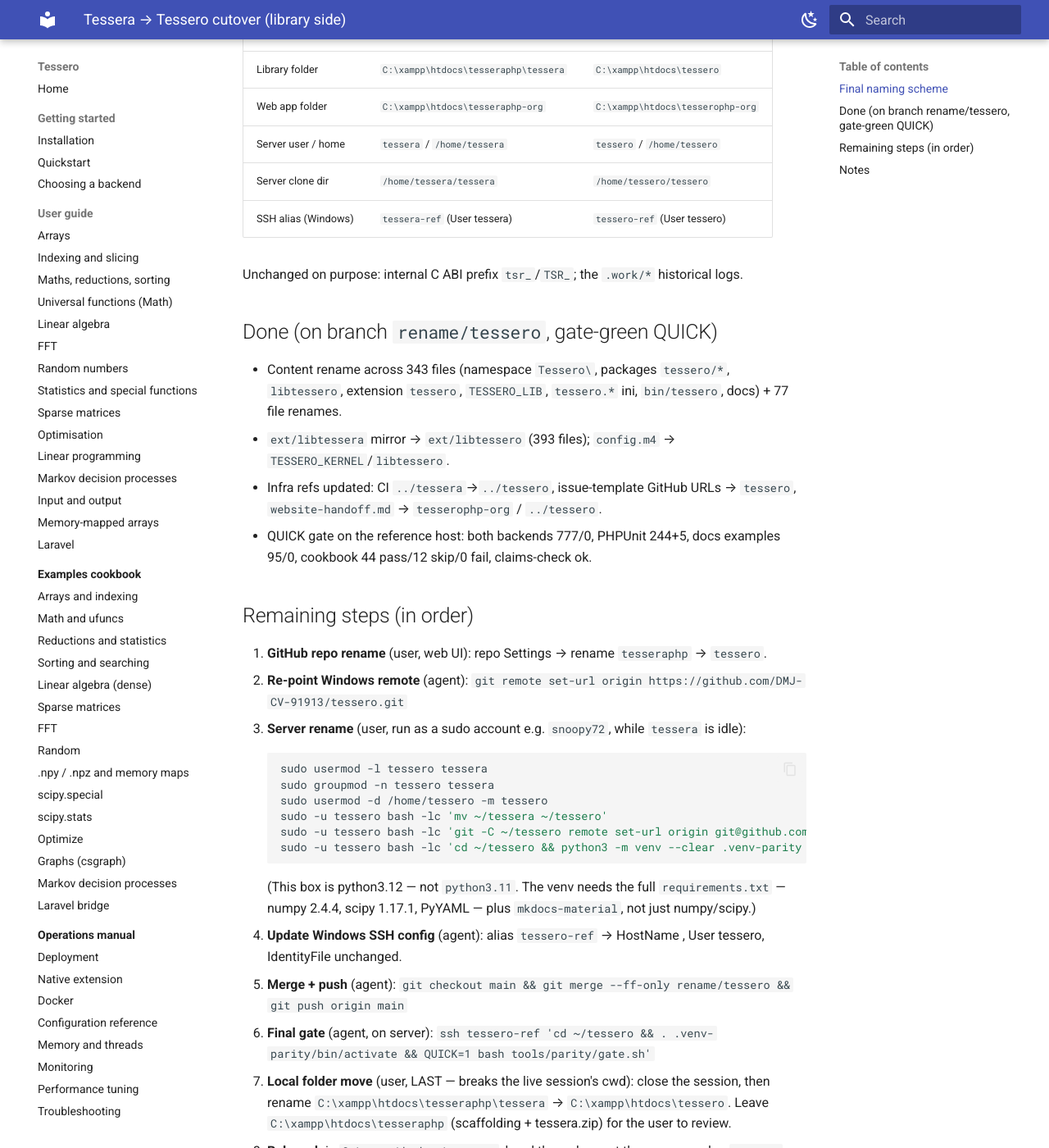
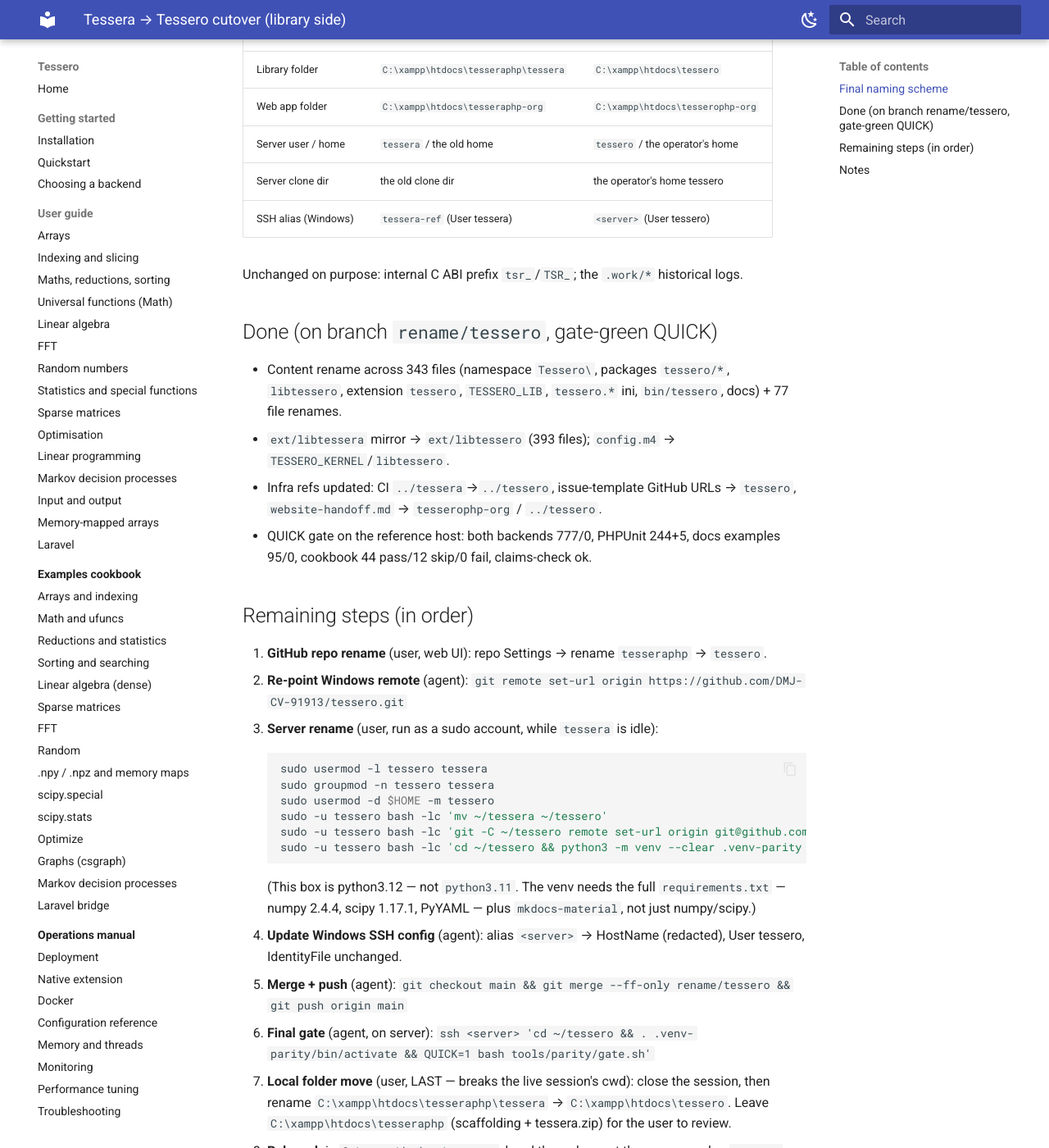
Before and after one commit to DMJ-CV-91913/tessero, an MkDocs documentation site: the page built from docs/project/rename-cutover.md, in a window 1280 px wide and 1400 px high, scrolled down 351 px. Shown: the whole window at 82% size. Built offline with MkDocs 1.6.1 and Material for MkDocs 9.7.7, drawn with Linux system fonts in a browser that asks for light colours.

Commit message:
Baseline commit for Beta Version of the Tessero Project; Authored by Douglas Johnson and Co-Authored using Claude's Opus 4.8LLM, October 4th, 2026, and subsequent commit using Opus 5.5LLM, October 24th, 2026.
Co-Authored-By: Claude Opus 4.8 (1M context) <noreply@anthropic.com>

````diff
--- a/docs/project/rename-cutover.md
+++ b/docs/project/rename-cutover.md
@@ -10,9 +10,9 @@ and a relaunched session can resume from here.
 | GitHub repo | `DMJ-CV-91913/tesseraphp` | `DMJ-CV-91913/tessero` |
 | Library folder | `C:\xampp\htdocs\tesseraphp\tessera` | `C:\xampp\htdocs\tessero` |
 | Web app folder | `C:\xampp\htdocs\tesseraphp-org` | `C:\xampp\htdocs\tesserophp-org` |
-| Server user / home | `tessera` / `/home/tessera` | `tessero` / `/home/tessero` |
-| Server clone dir | `/home/tessera/tessera` | `/home/tessero/tessero` |
-| SSH alias (Windows) | `tessera-ref` (User tessera) | `tessero-ref` (User tessero) |
+| Server user / home | `tessera` / the old home | `tessero` / the operator's home |
+| Server clone dir | the old clone dir | the operator's home tessero |
+| SSH alias (Windows) | `tessera-ref` (User tessera) | `<server>` (User tessero) |
 
 Unchanged on purpose: internal C ABI prefix `tsr_`/`TSR_`; the `.work/*` historical logs.
 
@@ -30,21 +30,21 @@ Unchanged on purpose: internal C ABI prefix `tsr_`/`TSR_`; the `.work/*` histori
 
 1. **GitHub repo rename** (user, web UI): repo Settings → rename `tesseraphp` → `tessero`.
 2. **Re-point Windows remote** (agent): `git remote set-url origin https://github.com/DMJ-CV-91913/tessero.git`
-3. **Server rename** (user, run as a sudo account e.g. `snoopy72`, while `tessera` is idle):
+3. **Server rename** (user, run as a sudo account, while `tessera` is idle):
    ```bash
    sudo usermod -l tessero tessera
    sudo groupmod -n tessero tessera
-   sudo usermod -d /home/tessero -m tessero
+   sudo usermod -d $HOME -m tessero
    sudo -u tessero bash -lc 'mv ~/tessera ~/tessero'
    sudo -u tessero bash -lc 'git -C ~/tessero remote set-url origin git@github.com:DMJ-CV-91913/tessero.git'
    sudo -u tessero bash -lc 'cd ~/tessero && python3 -m venv --clear .venv-parity && . .venv-parity/bin/activate && pip -q install -r tools/parity/requirements.txt && pip -q install mkdocs-material'
    ```
    (This box is python3.12 — not `python3.11`. The venv needs the full `requirements.txt` — numpy 2.4.4,
    scipy 1.17.1, PyYAML — plus `mkdocs-material`, not just numpy/scipy.)
-4. **Update Windows SSH config** (agent): alias `tessero-ref` → HostName <ref-host-ip>, User tessero,
+4. **Update Windows SSH config** (agent): alias `<server>` → HostName (redacted), User tessero,
    IdentityFile unchanged.
 5. **Merge + push** (agent): `git checkout main && git merge --ff-only rename/tessero && git push origin main`
-6. **Final gate** (agent, on server): `ssh tessero-ref 'cd ~/tessero && . .venv-parity/bin/activate && QUICK=1 bash tools/parity/gate.sh'`
+6. **Final gate** (agent, on server): `ssh <server> 'cd ~/tessero && . .venv-parity/bin/activate && QUICK=1 bash tools/parity/gate.sh'`
 7. **Local folder move** (user, LAST — breaks the live session's cwd): close the session, then
    rename `C:\xampp\htdocs\tesseraphp\tessera` → `C:\xampp\htdocs\tessero`.
    Leave `C:\xampp\htdocs\tesseraphp` (scaffolding + tessera.zip) for the user to review.
````
Also changed, not shown: .claude/agents/stats-sync.md (+1 -1 lines), docs/operations/maintaining.md (+1 -1 lines), docs/project/build-determinism.md (+1 -1 lines), 2 other files.
